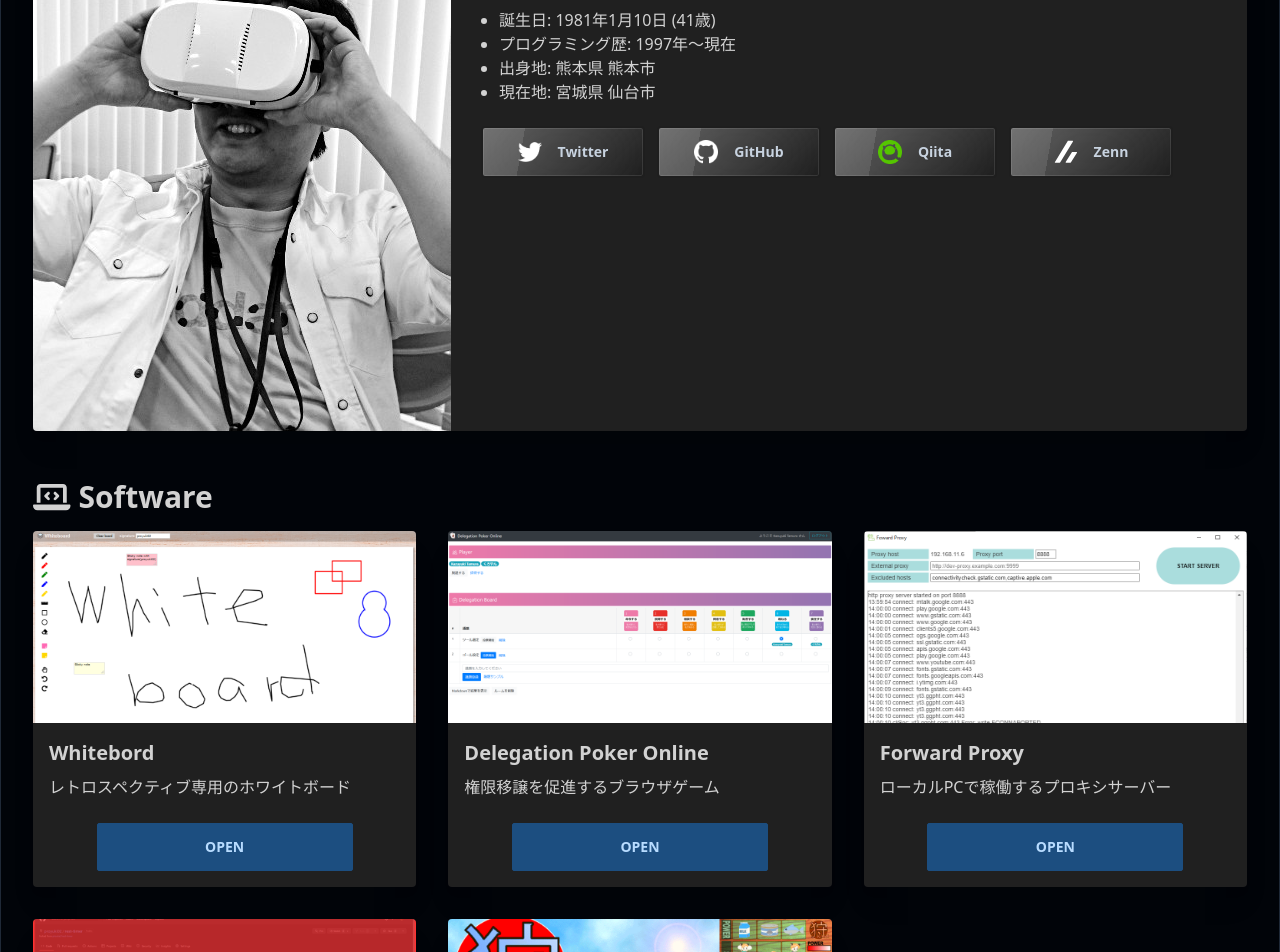
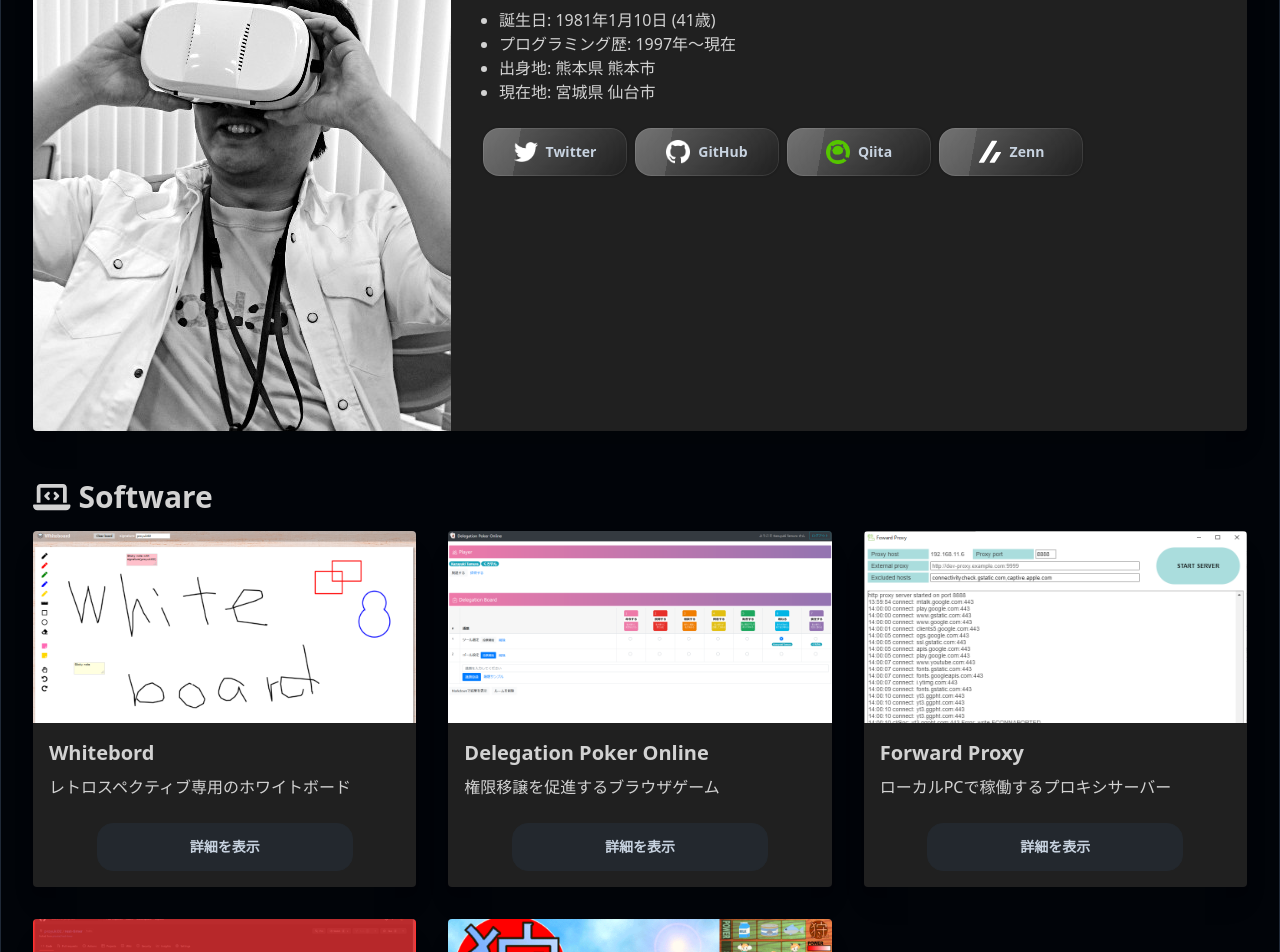
Before and after one commit to proyuki02/portfolio, a Next.js app: page / in a window 1280 px wide. Shown: the part 180-1132 px from the top of the page. Built offline with nearby package versions, Linux system fonts and the light colour scheme.

Commit message:
デザイン変更

```diff
--- a/components/profile.tsx
+++ b/components/profile.tsx
@@ -25,7 +25,7 @@ export const Profile = () => {
             <li>出身地: 熊本県 熊本市</li>
             <li>現在地: 宮城県 仙台市</li>
           </ul>
-          <div className="card-actions items-center gap-x-4">
+          <div className="card-actions items-center gap-x-2">
             <SnsLinkButton
               label="Twitter"
               href="https://twitter.com/proyuki02"
--- a/components/sns-link-button.tsx
+++ b/components/sns-link-button.tsx
@@ -9,7 +9,7 @@ export const SnsLinkButton = (props: Props) => {
     <div>
       <a
         role="button"
-        className="btn glass btn-md w-40 gap-4 normal-case"
+        className="btn glass btn-md w-36 gap-2 rounded-2xl normal-case"
         href={props.href}
         target="_blank"
         rel="noreferrer"
--- a/components/software-card.tsx
+++ b/components/software-card.tsx
@@ -27,8 +27,8 @@ export const SoftwareCard = (props: Props) => {
             <h2 className="card-title">{props.name}</h2>
             <p>{props.summary}</p>
             <div className="card-actions mt-4 justify-center">
-              <label htmlFor={modalId} className="btn btn-primary btn-wide">
-                OPEN
+              <label htmlFor={modalId} className="btn btn-wide rounded-2xl">
+                詳細を表示
               </label>
               <input type="checkbox" id={modalId} className="modal-toggle" />
               <label htmlFor={modalId} className="modal cursor-pointer">
@@ -58,8 +58,8 @@ export const SoftwareCard = (props: Props) => {
                       />
                     ) : null}
                     <div>
-                      <label htmlFor={modalId} className="btn">
-                        CLOSE
+                      <label htmlFor={modalId} className="btn rounded-2xl">
+                        閉じる
                       </label>
                     </div>
                   </div>
@@ -78,7 +78,7 @@ const ActionButton = (props: { label: string; href: string; src: string }) => {
     <div>
       <a
         role="button"
-        className="btn glass btn-md gap-2 whitespace-nowrap normal-case"
+        className="btn glass btn-md gap-2 whitespace-nowrap rounded-2xl normal-case"
         href={props.href}
         target="_blank"
         rel="noreferrer"
```
